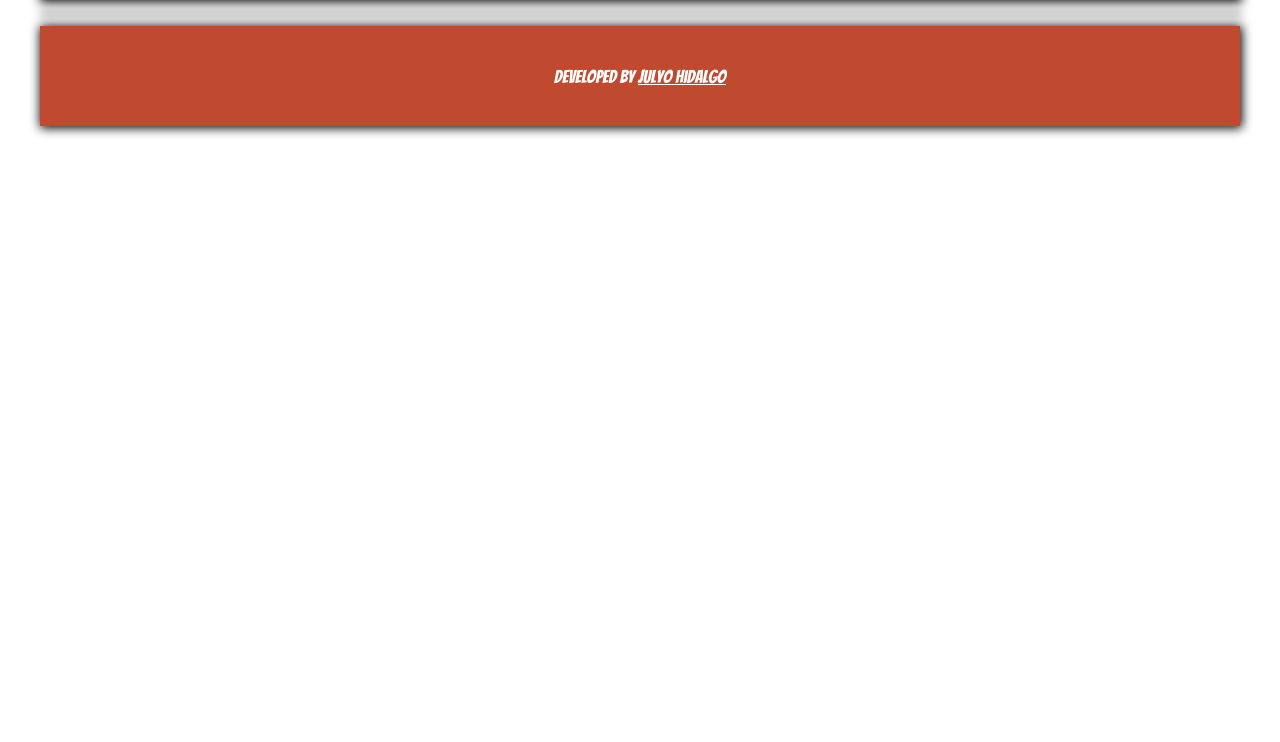
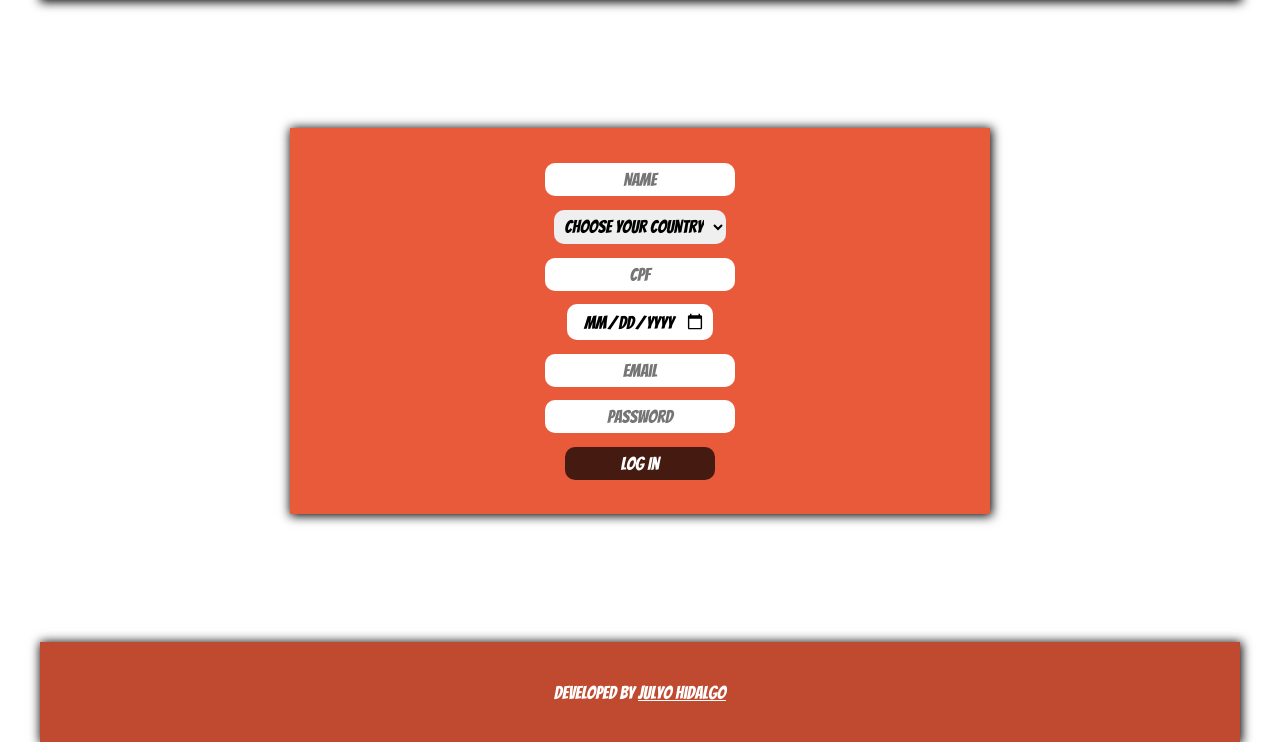
Before and after one commit to Julyo-Hidalgo/batbank, a PHP site: page /signup in a window 1280 px wide. Shown: the part 115-857 px from the top of the page. Before the commit the page ends 251 px from the top, so only its background shows below. Run offline with PHP 8.4, Linux system fonts and the light colour scheme.

Commit message:
feat: Add sign up form and removing email temporally

```diff
--- a/config.php
+++ b/config.php
@@ -3,6 +3,5 @@
 define("LOGIN_PAGE_PATH", "view/pages/notLoggedIn/login.html");
 define("HOME_PAGE_PATH", "view/pages/notLoggedIn/home.html");
 define("SIGNUP_PAGE_PATH", "view/pages/notLoggedIn/signup.html");
-define("LOGIN_STYLE_PATH", "view/css/notLoggedIn/login.css");
+define("FORM_STYLE_PATH", "view/css/notLoggedIn/form.css");
 define("HOME_STYLE_PATH", "view/css/notLoggedIn/home.css");
-define("SIGNUP_STYLE_PATH", "view/css/notLoggedIn/signup.css");
--- a/routes.php
+++ b/routes.php
@@ -14,8 +14,8 @@ $uri = parse_url($_SERVER['REQUEST_URI'], PHP_URL_PATH);
 
 if ($uri == '/') mountPage(HOME_PAGE_PATH, HOME_STYLE_PATH);
 
-if ($uri == '/login') mountPage(LOGIN_PAGE_PATH, LOGIN_STYLE_PATH);
+if ($uri == '/login') mountPage(LOGIN_PAGE_PATH, FORM_STYLE_PATH);
 
-if ($uri == '/signup') mountPage(SIGNUP_PAGE_PATH);
+if ($uri == '/signup') mountPage(SIGNUP_PAGE_PATH, FORM_STYLE_PATH);
 
 if ($uri == '/account/login') echo 'save';
--- a/view/pages/notLoggedIn/login.html
+++ b/view/pages/notLoggedIn/login.html
@@ -1,6 +1,6 @@
 <form action="/account/login" method="post" class="form">
-    <input type="email" placeholder="Type your email"/>
-    <input type="password" placeholder="Type your password"/>
+    <input type="cpf" placeholder="CPF" />
+    <input type="password" placeholder="Password" />
 
     <button type="submit" class="submit">Log In</button>
 </form>
--- a/view/pages/notLoggedIn/signup.html
+++ b/view/pages/notLoggedIn/signup.html
@@ -0,0 +1,13 @@
+<form action="/account/login" method="post" class="form">
+    <input name="name" type="text" placeholder="Name" maxlength="11" required/>
+    <select id="countries" class="countries" required>
+        <option value="" selected hidden>Choose your country</option>
+        <option value="usa">Brasil</option>
+    </select>
+    <input name="cpf" type="text" placeholder="CPF" maxlength="11" required/>
+    <input name="birthday" type="date" placeholder="Birthday" maxlength="11" required/>
+    <input name="email" type="email" placeholder="Email" required/>
+    <input name="password" type="password" placeholder="Password" required/>
+
+    <button type="submit" class="submit">Log In</button>
+</form>
```
Also changed, not shown: model/accountModel.php (deleted, +0 -7 lines), model/userModel.php (added, +12 -0 lines), view/css/notLoggedIn/form.css (renamed from view/css/notLoggedIn/login.css).
